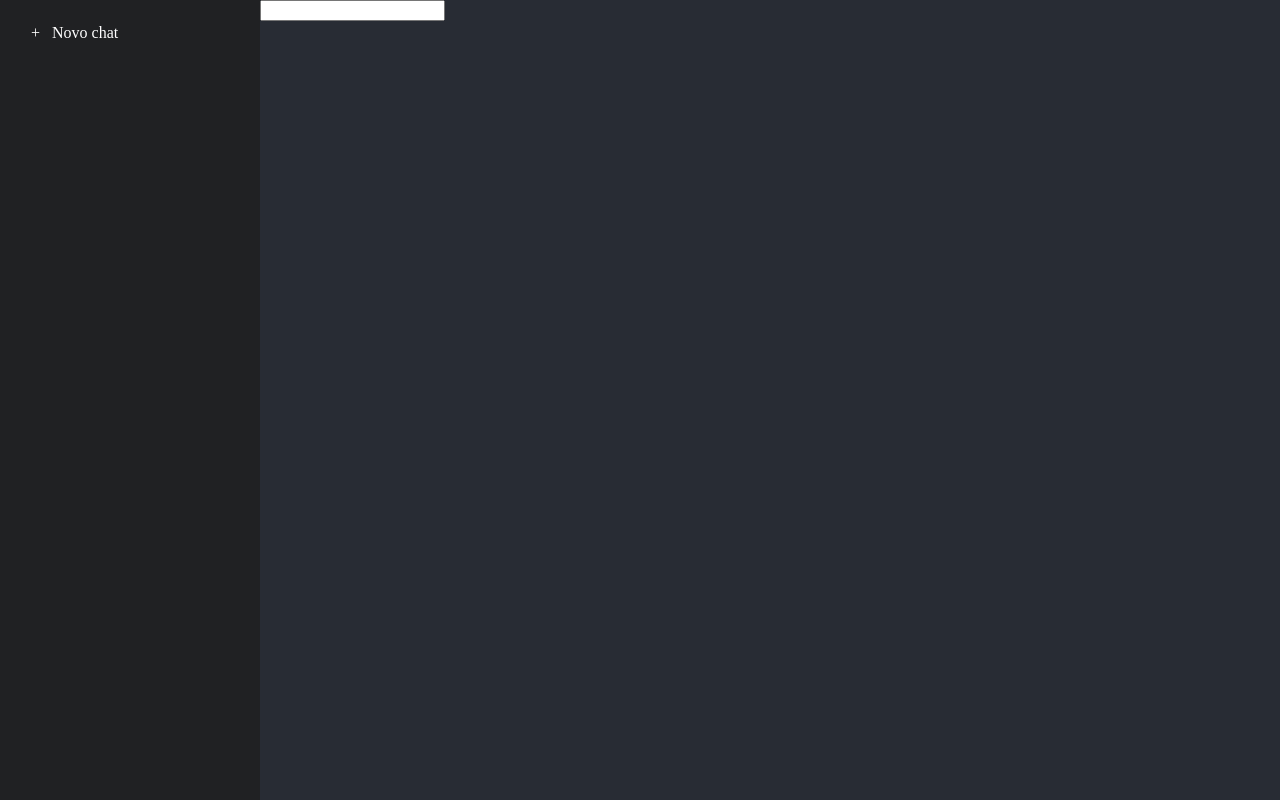
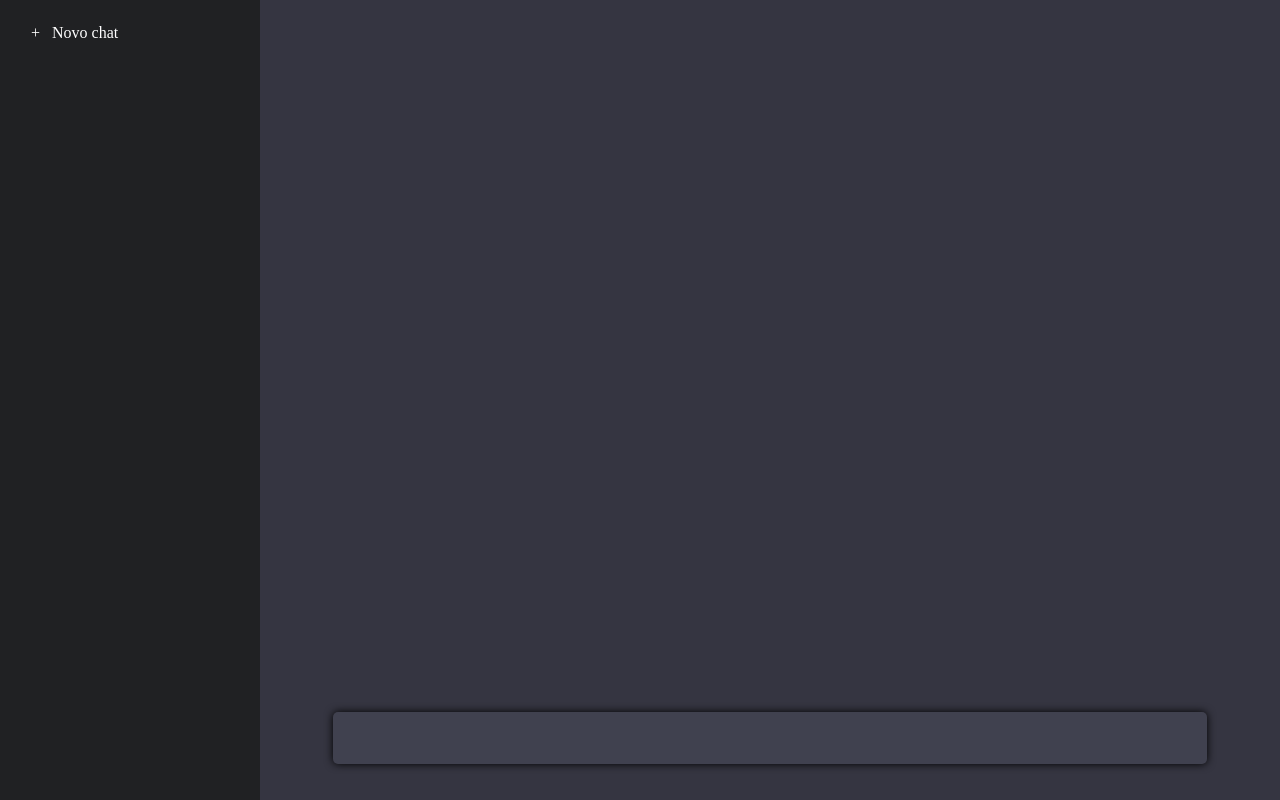
Before and after one commit to tbathat/openai-node-api, a React (Create React App) app in the folder web/: page / in a window 1280 px wide. Built offline with nearby package versions, Linux system fonts and the light colour scheme.

Commit message:
Update app style

```diff
--- a/web/src/styles/App.css
+++ b/web/src/styles/App.css
@@ -44,3 +44,55 @@
     transform: rotate(360deg);
   }
 }
+/* chat css*/
+.chatbox {
+  flex: 1;
+  background-color: #353541;
+  position: relative;
+  overflow-y: auto;
+}
+
+.chat-input-holder {
+  padding: 24px;
+  position: absolute;
+  bottom: 0;
+  left: 0;
+  right: 0;
+}
+
+.chat-input-textarea {
+  background-color: #40414f;
+  width: 90%;
+  padding: 12px;
+  color: #fff;
+  font-size: 1.5em;
+  border-radius: 5px;
+  border: none;
+  margin: 12px;
+  outline: none;
+  box-shadow: 0 0 8px 0 rgba(0, 0, 0.25);
+  resize: none;
+}
+
+.chat-log {
+  text-align: left;
+  white-space: "pre-wrap";
+}
+
+.chat-message.gpt {
+  background-color: #444654;
+}
+
+.avatar {
+  background-color: #fff;
+  border-radius: 50%;
+  width: 40px;
+  height: 40px;
+}
+
+.avatar.chatgpt {
+  background-color: #0da37f;
+  border-radius: 50%;
+  width: 40px;
+  height: 40px;
+}
```
